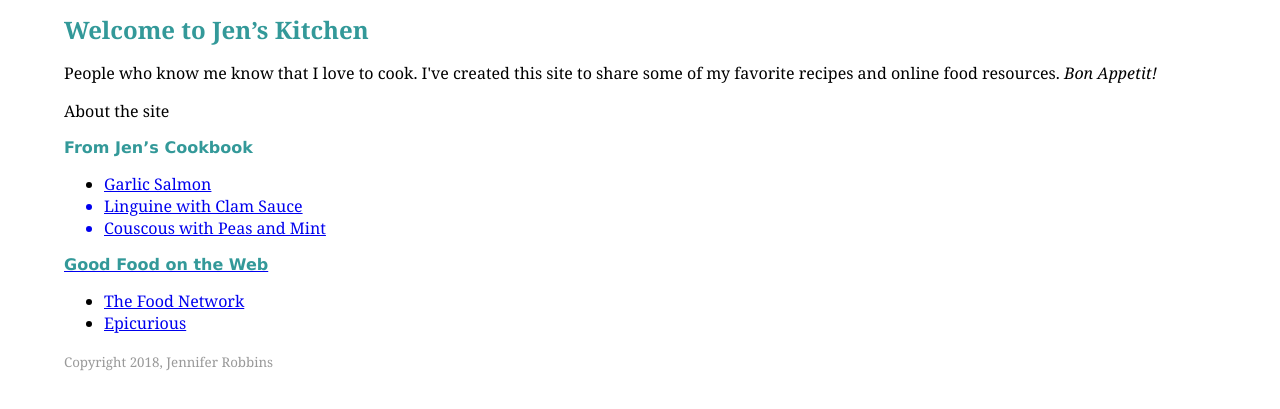
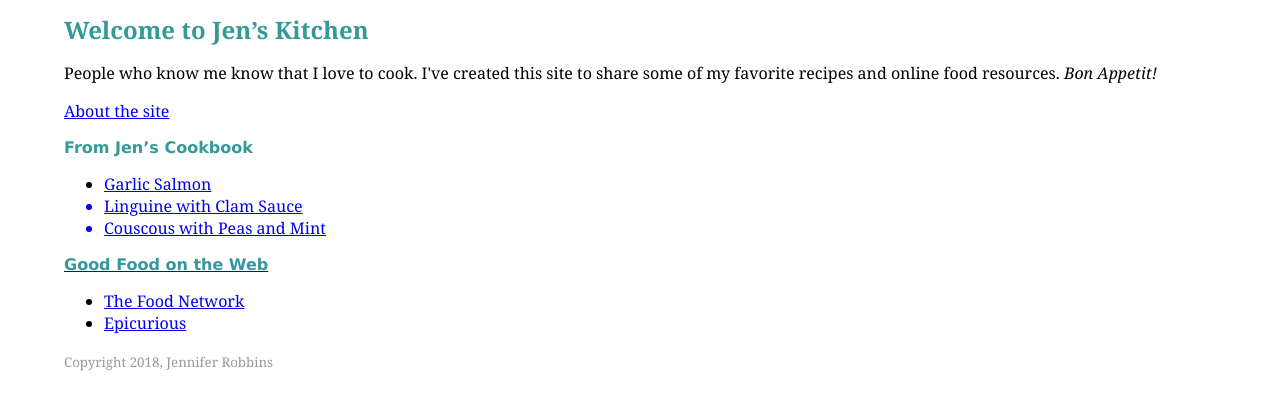
Before and after one commit to MeganSplat/fid, a plain HTML site: page bistro/jenskitchen.html in a window 1280 px wide. Shown: the part 57-466 px from the top of the page. Drawn offline with Linux system fonts and the light colour scheme.

Commit message:
Update jenskitchen.html

```diff
--- a/bistro/jenskitchen.html
+++ b/bistro/jenskitchen.html
@@ -31,7 +31,7 @@ small {
 
 <p>People who know me know that I love to cook. I've created this site to share some of my favorite recipes and online food resources. <i>Bon Appetit!</i> </p>
 
-<p>About the site</p>
+<p><a href="about.html">About the site</a></p>
 
 <h2>From Jen&rsquo;s Cookbook</h2>
 <ul>
```
